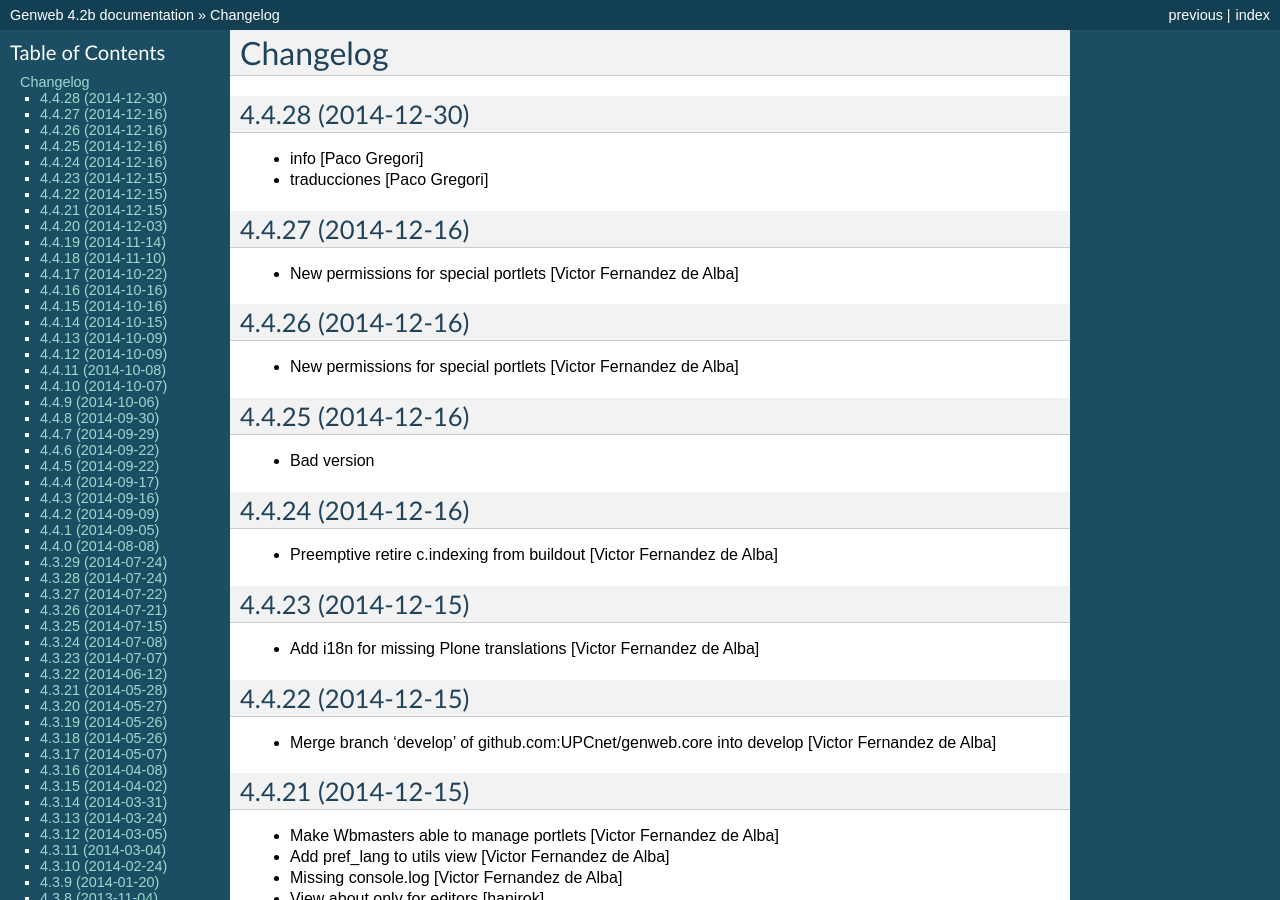
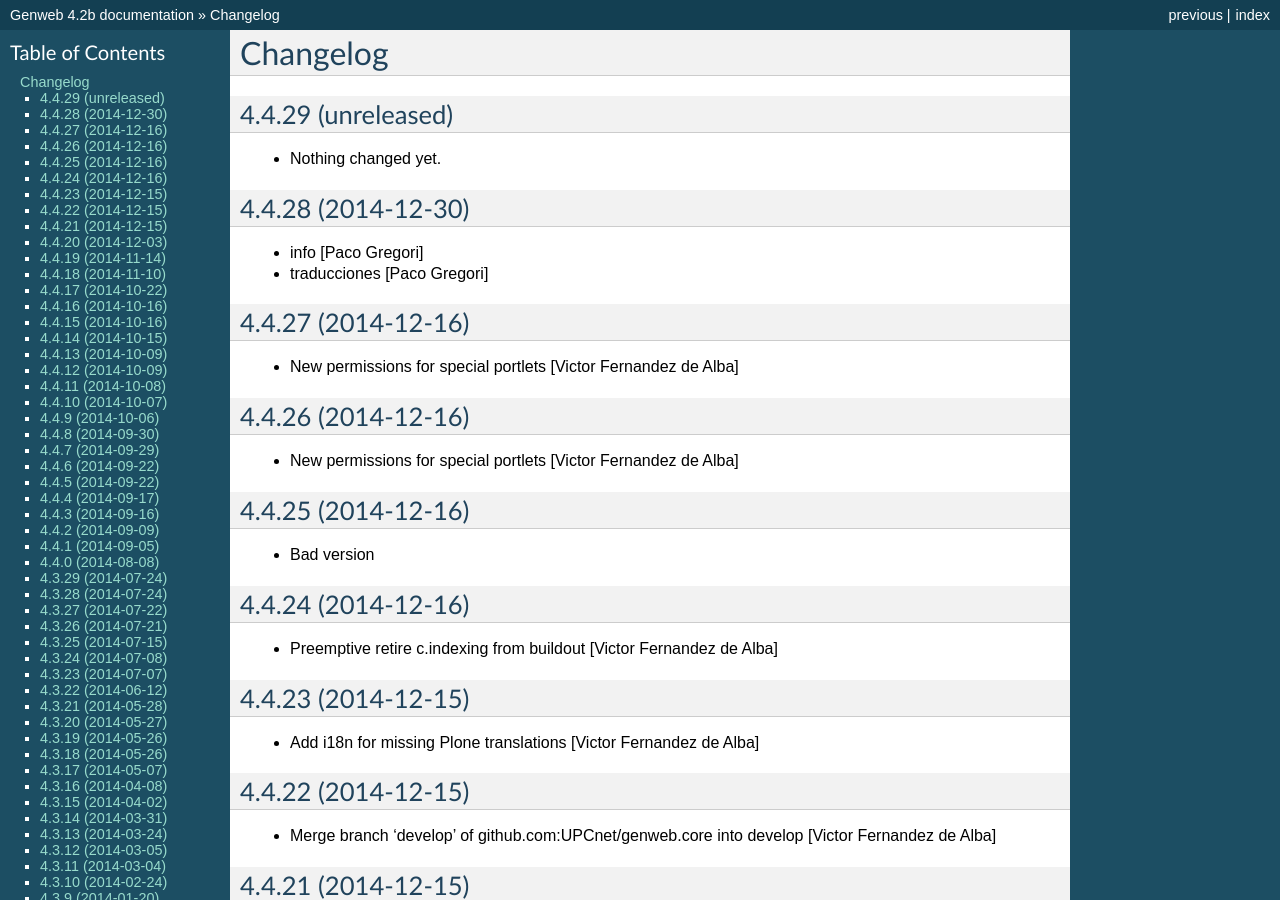
Before and after one commit to UPCnet/genweb.core, a Sphinx documentation site: the page built from docs/HISTORY.rst, in a window 1280 px wide and 900 px high. Built offline with Sphinx 7.4.7, drawn with Linux system fonts in a browser that asks for light colours.

Commit message:
Back to development: 4.4.29

```diff
--- a/docs/HISTORY.rst
+++ b/docs/HISTORY.rst
@@ -1,5 +1,11 @@
 Changelog
 =========
+
+4.4.29 (unreleased)
+-------------------
+
+- Nothing changed yet.
+
 
 4.4.28 (2014-12-30)
 -------------------
--- a/setup.py
+++ b/setup.py
@@ -1,7 +1,7 @@
 from setuptools import setup, find_packages
 import os
 
-version = '4.4.28'
+version = '4.4.29.dev0'
 
 README = open("README.rst").read()
 HISTORY = open(os.path.join("docs", "HISTORY.rst")).read()
```
